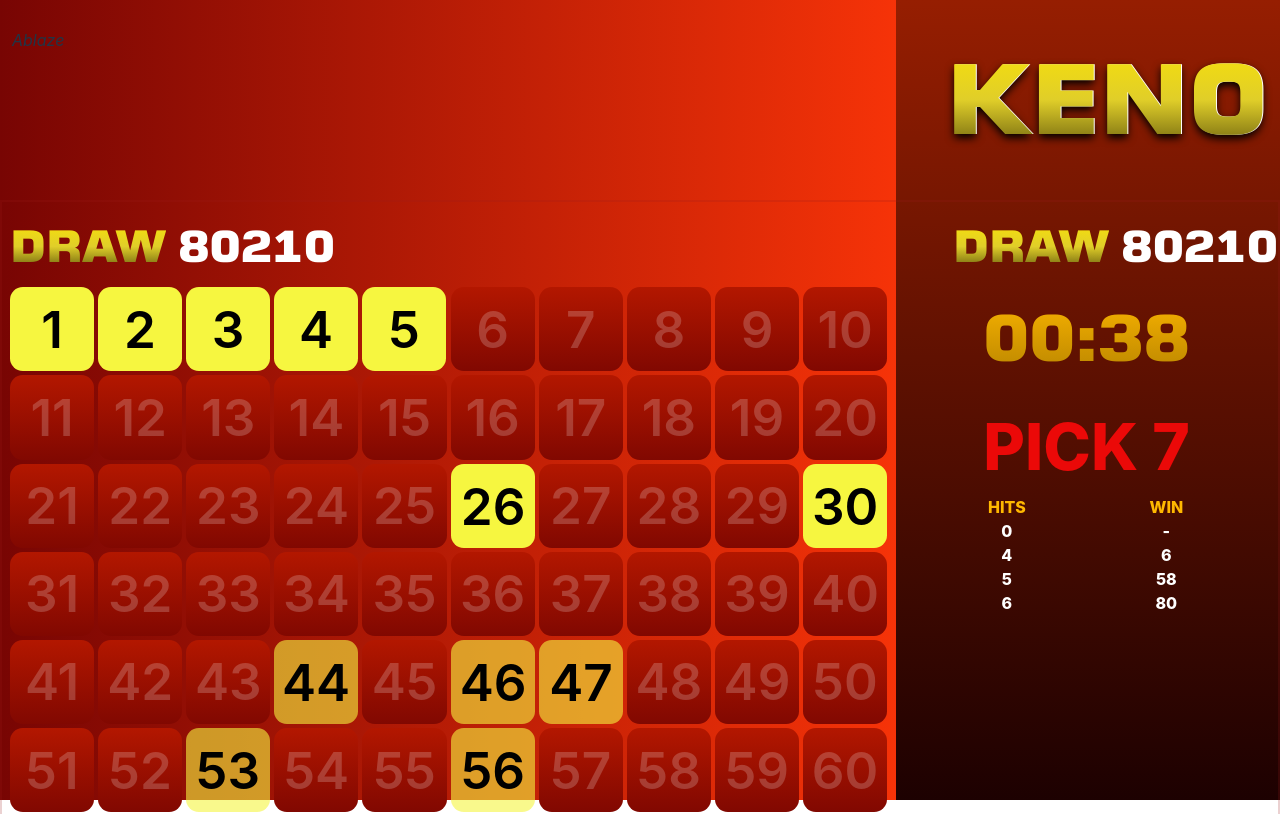
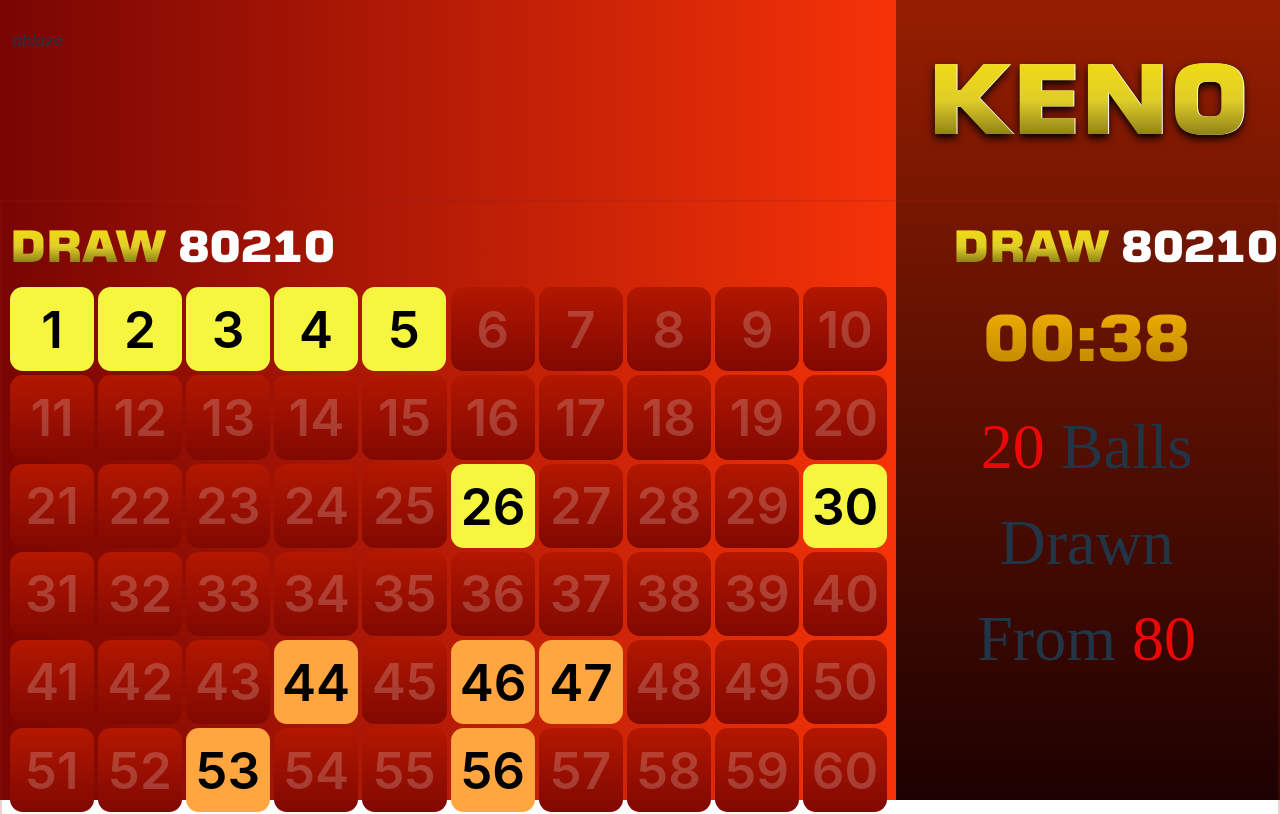
Before and after one commit to Eenrics/ablaze-bot, a React (Vite) app: page /game in a window 1280 px wide. Shown: the top 814 px of the page. Built offline with nearby package versions, Linux system fonts and the light colour scheme; a web font is replaced by a local one.

Commit message:
feat: bot ui almost done

```diff
--- a/package.json
+++ b/package.json
@@ -17,11 +17,16 @@
     "@commitlint/config-conventional": "^18.1.0",
     "@preact/signals-react": "^1.3.6",
     "framer-motion": "^10.16.5",
+    "i18next": "^23.7.6",
+    "install": "^0.13.0",
     "localforage": "^1.10.0",
     "match-sorter": "^6.3.1",
     "matter-js": "^0.19.0",
+    "npm": "^10.2.4",
     "react": "^18.2.0",
     "react-dom": "^18.2.0",
+    "react-i18next": "^13.5.0",
+    "react-matter-js": "^1.0.5",
     "react-query": "^3.39.3",
     "react-router-dom": "^6.18.0",
     "socket.io-client": "^4.7.2",
--- a/src/App.tsx
+++ b/src/App.tsx
@@ -1,9 +1,11 @@
+// packages
 import {
   createBrowserRouter,
   createRoutesFromElements,
   Route,
   RouterProvider,
 } from "react-router-dom";
+import i18n from "i18next";
 
 // pages
 import Home from "./pages/Home";
@@ -13,6 +15,24 @@ import RootLayout from "./layouts/RootLayout";
 import ErrorPage from "./components/ErrorPage";
 import GameLayout from "./layouts/GameLayout";
 import Game from "./pages/Game";
+import { initReactI18next } from "react-i18next";
+
+i18n.use(initReactI18next).init({
+  // or even better, manage them via a UI: https://react.i18next.com/guides/multiple-translation-files#manage-your-translations-with-a-management-gui)
+  resources: {
+    en: {
+      translation: {
+        "Welcome to React": "Welcome to React and react-i18next",
+      },
+    },
+  },
+  lng: "en",
+  fallbackLng: "en",
+
+  interpolation: {
+    escapeValue: false,
+  },
+});
 
 const router = createBrowserRouter(
   createRoutesFromElements(
--- a/src/components/Game/GameDisplay.tsx
+++ b/src/components/Game/GameDisplay.tsx
@@ -3,7 +3,7 @@ import GameDisplayRight from "./GameDisplayRight";
 
 function GameDisplay() {
   return (
-    <div className="w-full h-auto border-[2px] border-red-800/20 grid grid-cols-10 py-3">
+    <div className="w-full h-auto border-[2px] border-red-800/20 grid grid-cols-10">
       <GameDisplayLeft />
       <GameDisplayRight />
     </div>
--- a/src/components/Game/GameDisplayLeft/GameBoard.tsx
+++ b/src/components/Game/GameDisplayLeft/GameBoard.tsx
@@ -29,7 +29,7 @@ function GameBoard(props: Props) {
                 className={`font-semibold aspect-square flex w-full h-full justify-center items-center ${
                   winNumbers?.includes(num)
                     ? num > 40
-                      ? "bg-[#f6f640]/60"
+                      ? "bg-[#ffa640]/100"
                       : "bg-[#f6f640]/100"
                     : "bg-gradient-to-b from-[#B31700] to-[#810801]"
                 } rounded-[1vw]`}
--- a/src/components/Game/GameDisplayLeft/index.tsx
+++ b/src/components/Game/GameDisplayLeft/index.tsx
@@ -6,7 +6,7 @@ const winNumbers = [1, 2, 3, 4, 80, 30, 53, 5, 26, 46, 47, 56, 44];
 const data = Array.from({ length: 80 }, (_, index) => index + 1);
 function GameDisplayLeft() {
   return (
-    <div className="w-full h-full col-span-7 flex flex-col gap-2 px-2">
+    <div className="w-full h-full col-span-7 flex flex-col gap-2 px-2 py-3">
       <GameTitle />
       <GameBoard data={data} winNumbers={winNumbers} />
     </div>
--- /dev/null
+++ b/src/components/Game/GameDisplayRight/GameDisplayLive.tsx
@@ -0,0 +1,13 @@
+function GameDisplayLive() {
+  return (
+    <div className="w-full h-full flex flex-col gap-3 justify-center items-center bg-gradient-to-r from-[#F63308] to-[#EC1100]">
+      <img
+        className=" scale-[200%]"
+        src="/assets/balls/glass_container.png"
+        alt=""
+      />
+    </div>
+  );
+}
+
+export default GameDisplayLive;
--- /dev/null
+++ b/src/components/Game/GameDisplayRight/GameDisplayStat.tsx
@@ -0,0 +1,46 @@
+import { useSignalEffect } from "@preact/signals-react";
+import DisplayBallDrawn from "./DisplayBallDrawn";
+import DisplayHitWin from "./DisplayHitWin";
+import {
+  DisplayRightType,
+  displayRight,
+} from "../../../utils/displayRightSignal";
+
+function GameDisplayStat() {
+  useSignalEffect(() => {
+    const intervalId = setInterval(() => {
+      displayRight.value =
+        displayRight.value === DisplayRightType.BALLDRAWN
+          ? DisplayRightType.HITWIN
+          : DisplayRightType.BALLDRAWN;
+    }, 3000);
+
+    return () => clearInterval(intervalId);
+  });
+
+  return (
+    <div className="py-3 w-full h-full flex flex-col gap-3 ">
+      <div className="flex gap-3 justify-end">
+        <p className="bg-gradient-to-b from-[#ffe600] via-[#e0ce29ff]  to-[#383103ff] text-transparent bg-clip-text text-[3.4vw] moire not-italic">
+          DRAW
+        </p>
+        <p className="bg-white text-transparent bg-clip-text text-[3.4vw] moire not-italic">
+          80210
+        </p>
+      </div>
+
+      <div className="flex flex-col w-full items-center">
+        <p className=" bg-gradient-to-b text-[5vw] from-[#FFB700] to-[#B07F00]  text-transparent bg-clip-text moire">
+          00:38
+        </p>
+      </div>
+      {displayRight.value === DisplayRightType.BALLDRAWN ? (
+        <DisplayBallDrawn />
+      ) : (
+        <DisplayHitWin />
+      )}
+    </div>
+  );
+}
+
+export default GameDisplayStat;
--- a/src/components/Game/GameDisplayRight/index.tsx
+++ b/src/components/Game/GameDisplayRight/index.tsx
@@ -1,37 +1,38 @@
-import DisplayBallDrawn from "./DisplayBallDrawn";
-import DisplayHitWin from "./DisplayHitWin";
-import { useEffect, useState } from "react";
+import GameDisplayStat from "./GameDisplayStat";
+import GameDisplayLive from "./GameDisplayLive";
+import { AnimatePresence, motion } from "framer-motion";
+import { useSignalEffect } from "@preact/signals-react";
+import { DisplayType, display } from "../../../utils/displayGameSignal";
 
 function GameDisplayRight() {
-  const [screen, setScreen] = useState(0);
-
-  useEffect(() => {
+  useSignalEffect(() => {
     const intervalId = setInterval(() => {
-      setScreen((prev) => (prev === 0 ? 1 : 0));
-    }, 3000);
+      display.value =
+        display.value === DisplayType.STAT
+          ? DisplayType.LIVE
+          : DisplayType.STAT;
+      console.log(display.value);
+    }, 10000);
 
     return () => clearInterval(intervalId);
-  }, []);
-
-  // const [screen, setScreen] = useState(0)
+  });
 
   return (
-    <div className="w-full h-full col-span-3 flex flex-col gap-3 ">
-      <div className="flex gap-3 justify-end">
-        <p className="bg-gradient-to-b from-[#ffe600] via-[#e0ce29ff]  to-[#383103ff] text-transparent bg-clip-text text-[3.4vw] moire not-italic">
-          DRAW
-        </p>
-        <p className="bg-white text-transparent bg-clip-text text-[3.4vw] moire not-italic">
-          80210
-        </p>
-      </div>
-
-      <div className="flex flex-col w-full items-center">
-        <p className=" bg-gradient-to-b text-[5vw] from-[#FFB700] to-[#B07F00]  text-transparent bg-clip-text moire">
-          00:38
-        </p>
-      </div>
-      {screen === 0 ? <DisplayBallDrawn /> : <DisplayHitWin />}
+    <div className="w-full h-full col-span-3">
+      <AnimatePresence>
+        {display.value === DisplayType.STAT ? (
+          <GameDisplayStat />
+        ) : (
+          <motion.div
+            initial={{ opacity: 0 }}
+            animate={{ opacity: 1 }}
+            exit={{ opacity: 0 }}
+            className="w-full h-full"
+          >
+            <GameDisplayLive />
+          </motion.div>
+        )}
+      </AnimatePresence>
     </div>
   );
 }
--- a/src/components/Game/GameHeader.tsx
+++ b/src/components/Game/GameHeader.tsx
@@ -1,14 +1,13 @@
+import GameHeaderLogo from "./GameHeaderLogo";
+
 function GameHeader() {
   return (
     <div>
-      <nav className="flex justify-between py-7 px-3">
-        <i>Ablaze</i>
-        <i>
-          {/* <FancyFont text="KENO" fontSize="7.5" /> */}
-          <p className="bg-gradient-to-b from-[#ffe600] via-[#e0ce29ff]  to-[#383103ff] text-transparent relative bg-clip-text text-[7.5vw] moire not-italic after:text-white after:content-['KENO'] after:absolute after:left-[1px] after:-z-10 before:text-black before:content-['KENO'] before:absolute before:top-[4px] before:blur-sm before:-z-10">
-            KENO
-          </p>
-        </i>
+      <nav className=" grid grid-cols-10 py-7 w-full">
+        <div className=" col-span-7 flex justify-start ml-3">
+          <i>ablaze</i>
+        </div>
+        <GameHeaderLogo />
       </nav>
     </div>
   );
--- /dev/null
+++ b/src/components/Game/GameHeaderLogo.tsx
@@ -0,0 +1,21 @@
+import { DisplayType, display } from "../../utils/displayGameSignal";
+
+function GameHeaderLogo() {
+  return (
+    <div className="w-full flex justify-center col-span-3">
+      {/* <FancyFont text="KENO" fontSize="7.5" /> */}
+      {display.value === DisplayType.STAT && (
+        <p className="bg-gradient-to-b from-[#ffe600] via-[#e0ce29ff]  to-[#383103ff] text-transparent relative bg-clip-text text-[7.5vw] moire not-italic after:text-white after:content-['KENO'] after:absolute after:left-[1px] after:-z-10 before:text-black before:content-['KENO'] before:absolute before:top-[4px] before:blur-sm before:-z-10">
+          KENO
+        </p>
+      )}
+      {display.value === DisplayType.LIVE && (
+        <p className="bg-gradient-to-b from-[#ffe600] via-[#e0ce29ff]  to-[#383103ff] text-transparent relative bg-clip-text text-[7.5vw] moire not-italic after:text-white after:content-['LIVE'] after:absolute after:left-[1px] after:-z-10 before:text-black before:content-['LIVE'] before:absolute before:top-[4px] before:blur-sm before:-z-10">
+          LIVE
+        </p>
+      )}
+    </div>
+  );
+}
+
+export default GameHeaderLogo;
--- /dev/null
+++ b/src/utils/displayGameSignal.ts
@@ -0,0 +1,8 @@
+import { signal } from "@preact/signals-react";
+
+export enum DisplayType {
+  STAT = 0,
+  LIVE = 1,
+}
+
+export const display = signal<DisplayType>(DisplayType.STAT);
--- /dev/null
+++ b/src/utils/displayRightSignal.ts
@@ -0,0 +1,10 @@
+import { signal } from "@preact/signals-react";
+
+export enum DisplayRightType {
+  HITWIN = 0,
+  BALLDRAWN = 1,
+}
+
+export const displayRight = signal<DisplayRightType>(
+  DisplayRightType.BALLDRAWN,
+);
```
Also changed, not shown: public/assets/balls/glass_container.png (added), 1 other file (tests, documents, lock files or other folders).
